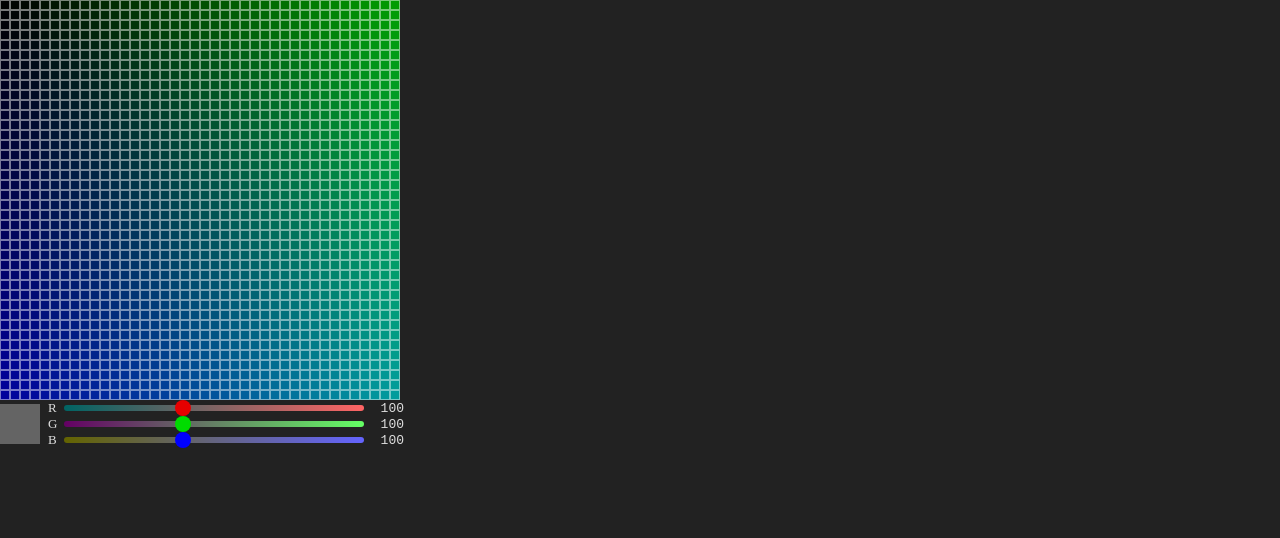
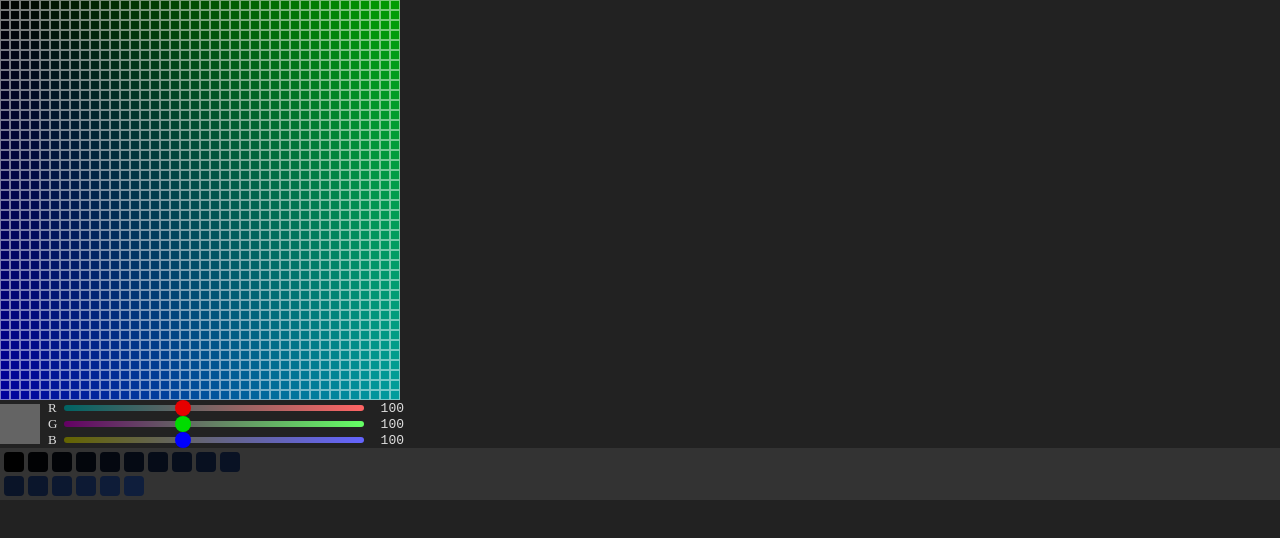
Before and after one commit to tris5572/dot-e, a React (Vite) app: page / in a window 1280 px wide. Shown: the top 538 px of the page. Built offline with nearby package versions, Linux system fonts and the light colour scheme.

Commit message:
feat: カラーパレットを暫定実装

```diff
--- /dev/null
+++ b/src/atoms/palette.ts
@@ -0,0 +1,22 @@
+import { atom } from 'jotai';
+import { PaletteColor } from '../types/data';
+
+export const colorPaletteAtom = atom(createPalette(16));
+
+function createPalette(num: number): PaletteColor[] {
+  const array: PaletteColor[] = [];
+
+  [...Array(num)].map((_, i) => {
+    array.push({
+      color: {
+        type: 'RGB',
+        red: i,
+        green: 2 * i,
+        blue: 4 * i,
+      },
+      text: '',
+    });
+  });
+
+  return array;
+}
--- a/src/components/App.tsx
+++ b/src/components/App.tsx
@@ -1,4 +1,5 @@
 import { Canvas } from './Canvas';
+import { ColorPalette } from './ColorPalette';
 import { RGBSelector } from './ColorSelector';
 
 export function App() {
@@ -10,6 +11,7 @@ export function App() {
           console.log(color);
         }}
       />
+      <ColorPalette />
     </>
   );
 }
--- /dev/null
+++ b/src/components/ColorPalette.tsx
@@ -0,0 +1,32 @@
+import { useAtomValue } from 'jotai';
+import styled from 'styled-components';
+import { colorPaletteAtom } from '../atoms/palette';
+import { Dot } from './Dot';
+
+const COLOR_SIZE = 20;
+
+/**
+ * カラーパレットのコンポーネント
+ */
+export function ColorPalette() {
+  const data = useAtomValue(colorPaletteAtom);
+  return (
+    <Grid>
+      {data.map((v, i) => (
+        <StyledDot size={COLOR_SIZE} color={v.color} key={i} />
+      ))}
+    </Grid>
+  );
+}
+
+const Grid = styled.div`
+  display: grid;
+  grid-template-columns: repeat(10, ${COLOR_SIZE}px);
+  gap: 4px;
+  background-color: hsl(0 0% 20%);
+  padding: 4px;
+`;
+
+const StyledDot = styled(Dot)`
+  border-radius: 4px;
+`;
--- /dev/null
+++ b/src/types/data.ts
@@ -0,0 +1,6 @@
+import { Color } from './colors';
+
+export type PaletteColor = {
+  color: Color;
+  text: string;
+};
```
